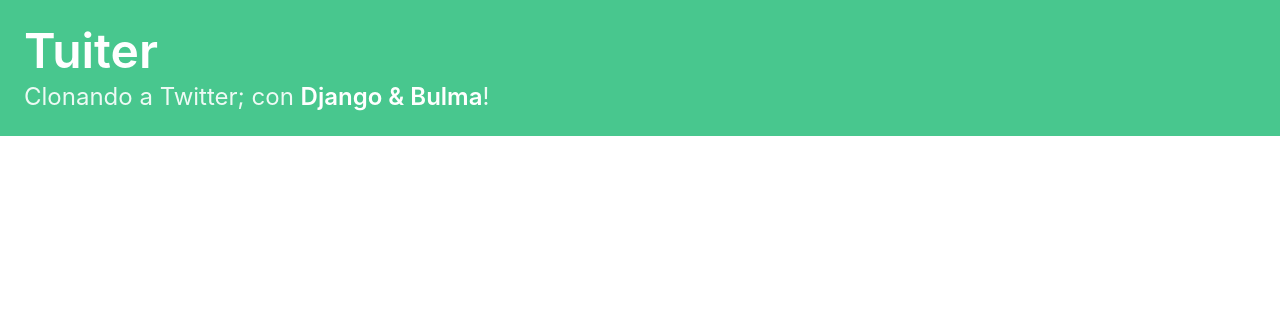
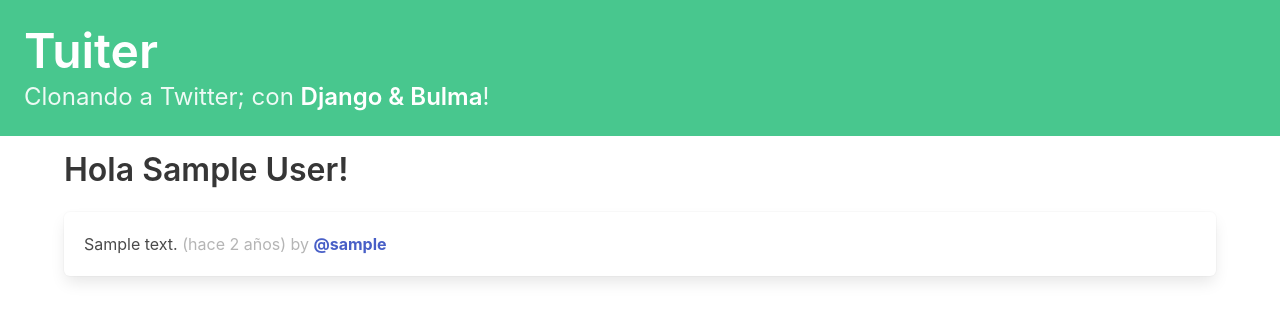
Before and after one commit to jhgakiyama/clon_twitter, a Django app: template templates/home.html in a window 1280 px wide. Shown: the top 321 px of the page. Run offline with Django 3.2, Linux system fonts and the light colour scheme; a user stored in the database is signed in; tables that the repository leaves empty hold one stand-in row (values such as "Sample post"); the template is opened without the code that fills it: most values are stand-ins (such as "Sample title", 1, 10 or a date in 2020).

Commit message:
muestro tuits en el home, de los perfiles seguidos por el usuario logueado

```diff
--- a/Social/urls.py
+++ b/Social/urls.py
@@ -15,10 +15,10 @@
 """
 from django.contrib import admin
 from django.urls import path, include
-from .views import DashboardView
+from .views import HomeTuitsListView
 
 urlpatterns = [
     path("", include("tuiter.urls")),
-    path("", DashboardView.as_view(), name="home"),
+    path("", HomeTuitsListView.as_view(), name="home"),
     path('admin/', admin.site.urls),
 ]
--- a/templates/home.html
+++ b/templates/home.html
@@ -2,18 +2,30 @@
 {% load humanize %}
 
 {% block content %}
-<div class="column">
-    {% for followed in user.perfil.follows.all %}
-            {% for dweet in followed.user.tuits.all %}
-                {% if user != dweet.user %}
+
+{% if request.user.is_authenticated %}
+    {% if object_list %}
+        <div class="column">
+            <h1 class="title">Hola {{user.get_full_name}}!</h1>
+
+            {% for object in object_list %}
                 <div class="box">
-                    {{ dweet.body }}
-                    <span class="is-small has-text-grey-light">
-                        ({{ dweet.created | naturaltime }}) by <a href="{% url 'perfil_detail' followed.id %}"><strong>@{{ dweet.user.username }}</strong></a>                    </span>
+                    {{ object.body }}<span class="is-small has-text-grey-light">
+                    ({{ object.created | naturaltime }}) by <a href="{% url 'perfil_detail' object.user.id %}"><strong>@{{ object.user.username }}</strong>
+                    </a></span>
                 </div>
-                {% endif %}
             {% endfor %}
-    {% endfor %}
-</div>
+        </div>
 
+    {% else %}
+        <div class="column">
+            <h1 class="title">No tenes Tuis para ver :c</h1>
+        </div>
+    {% endif %}
+{% else %}
+    <div class="column">
+        <h1 class="title">Hola desconocido! e_e</h1>
+        <a href="/admin/login">Logueate</a>
+    </div>
+{% endif %}
 {% endblock content %}
```
Also changed, not shown: Social/views.py (+15 -5 lines).
